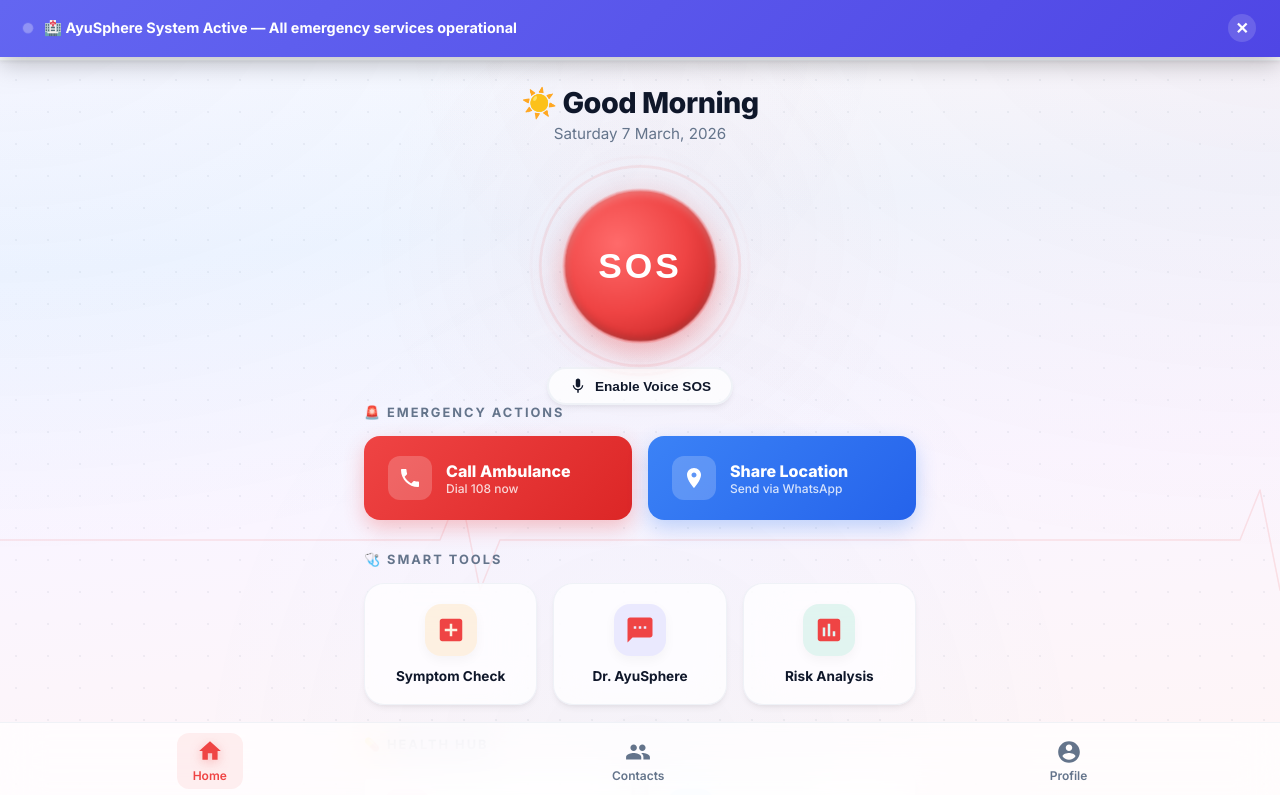
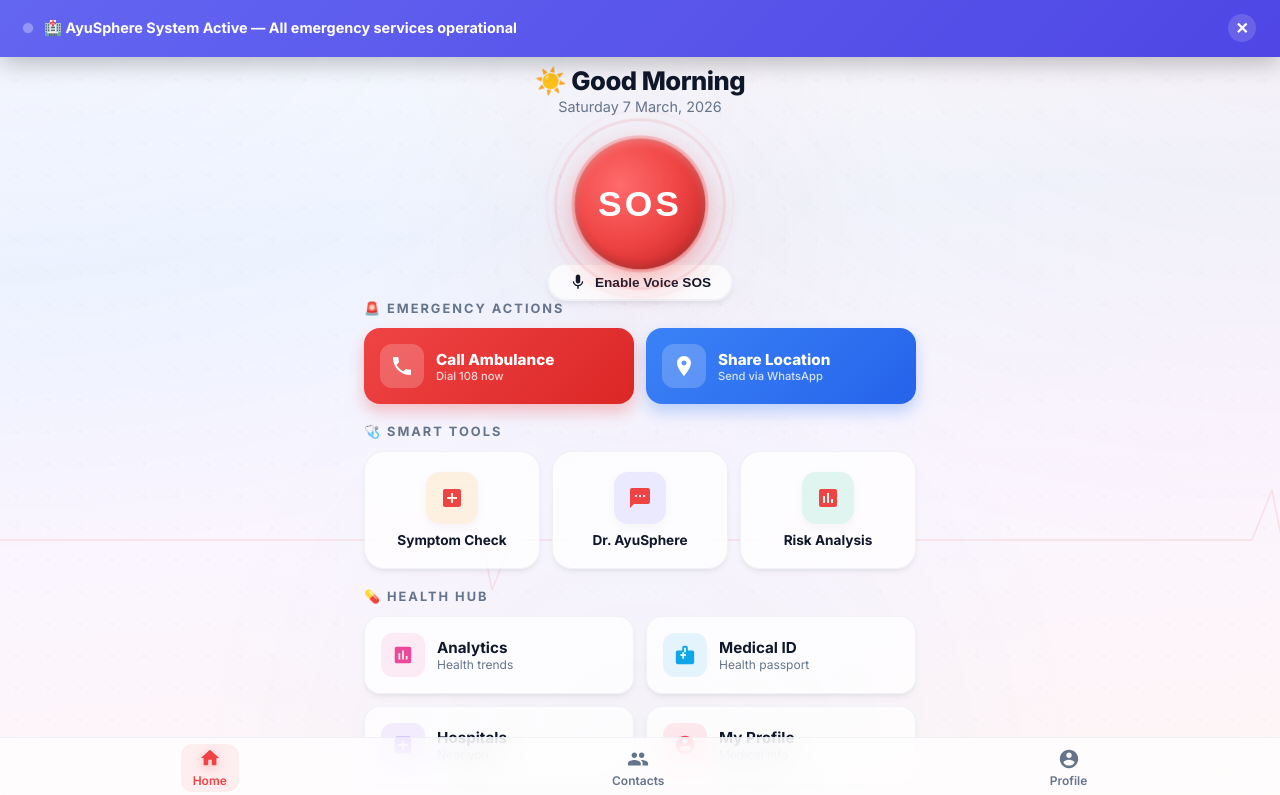
Before and after one commit to Ayush13harsh/AyuSphere, a Next.js app in the folder frontend/: page /dashboard in a window 1280 px wide. Shown: the top 795 px of the page. Built offline with nearby package versions, Linux system fonts and the light colour scheme; no server answers; sample sign-in values are in the browser's storage.

Commit message:
style(dashboard): optimize layout for single-screen view by compacting spacing and scaling down components

```diff
--- a/frontend/app/dashboard/page.js
+++ b/frontend/app/dashboard/page.js
@@ -8,7 +8,7 @@
 
 const AmbulanceTracker = dynamic(() => import('../components/AmbulanceTracker'), {
     ssr: false,
-    loading: () => <div className="tracker-overlay"><div className="tracker-modal" style={{textAlign: 'center', padding: '3rem'}}><h3>Connecting to Dispatch...</h3></div></div>
+    loading: () => <div className="tracker-overlay"><div className="tracker-modal" style={{ textAlign: 'center', padding: '3rem' }}><h3>Connecting to Dispatch...</h3></div></div>
 });
 
 export default function Dashboard() {
@@ -50,7 +50,7 @@
         if (recognitionRef.current) {
             recognitionRef.current.onend = () => {
                 if (isListening) {
-                    try { recognitionRef.current.start(); } catch(e) {}
+                    try { recognitionRef.current.start(); } catch (e) { }
                 }
             };
         }
@@ -67,7 +67,7 @@
             recognitionRef.current.stop();
         } else {
             setIsListening(true);
-            try { recognitionRef.current.start(); } catch(e) {}
+            try { recognitionRef.current.start(); } catch (e) { }
         }
     };
 
@@ -217,18 +217,18 @@
                     <strong>SOS Sent!</strong> {alert.message}
                     <br />
                     <a href={alert.mapsLink} target="_blank" rel="noopener noreferrer"
-                       style={{ color: '#03543F', textDecoration: 'underline', marginTop: '8px', display: 'inline-block' }}>
+                        style={{ color: '#03543F', textDecoration: 'underline', marginTop: '8px', display: 'inline-block' }}>
                         View Logged Incident Map
                     </a>
                 </div>
             )}
 
             {/* Welcome Hero Section */}
-            <div style={{ textAlign: 'center', marginBottom: '0.5rem', animation: 'fade-in 0.5s ease' }}>
-                <h2 style={{ fontSize: '1.8rem', fontWeight: 800, color: 'var(--text-dark)', marginBottom: '4px', letterSpacing: '-0.5px' }}>
+            <div style={{ textAlign: 'center', marginBottom: '0.25rem', animation: 'fade-in 0.5s ease' }}>
+                <h2 style={{ fontSize: '1.6rem', fontWeight: 800, color: 'var(--text-dark)', marginBottom: '2px', letterSpacing: '-0.5px' }}>
                     {new Date().getHours() < 12 ? '☀️ Good Morning' : new Date().getHours() < 17 ? '🌤 Good Afternoon' : '🌙 Good Evening'}
                 </h2>
-                <p style={{ color: 'var(--text-light)', fontSize: '0.95rem' }}>
+                <p style={{ color: 'var(--text-light)', fontSize: '0.9rem' }}>
                     {new Date().toLocaleDateString('en-IN', { weekday: 'long', day: 'numeric', month: 'long', year: 'numeric' })}
                 </p>
             </div>
@@ -237,7 +237,7 @@
                 <button className={`sos-button ${loading ? 'pulse-active' : ''} ${isListening ? 'listening-glow' : ''}`} onClick={handleSOS} disabled={loading}>
                     {loading ? (
                         <div style={{ display: 'flex', flexDirection: 'column', alignItems: 'center', justifyContent: 'center' }}>
-                            <span className="loading-spinner" style={{width: '28px', height: '28px', borderWidth: '4px', marginBottom: '8px'}}></span>
+                            <span className="loading-spinner" style={{ width: '28px', height: '28px', borderWidth: '4px', marginBottom: '8px' }}></span>
                             <span style={{ fontSize: '1rem', fontWeight: 600, letterSpacing: '0px' }}>Sending Alerts...</span>
                         </div>
                     ) : 'SOS'}
@@ -263,7 +263,7 @@
                         }}
                     >
                         <svg viewBox="0 0 24 24" width="18" height="18" fill="currentColor">
-                            <path d="M12 14c1.66 0 2.99-1.34 2.99-3L15 5c0-1.66-1.34-3-3-3S9 3.34 9 5v6c0 1.66 1.34 3 3 3zm5.3-3c0 3-2.54 5.1-5.3 5.1S6.7 14 6.7 11H5c0 3.41 2.72 6.23 6 6.72V21h2v-3.28c3.28-.48 6-3.3 6-6.72h-1.7z"/>
+                            <path d="M12 14c1.66 0 2.99-1.34 2.99-3L15 5c0-1.66-1.34-3-3-3S9 3.34 9 5v6c0 1.66 1.34 3 3 3zm5.3-3c0 3-2.54 5.1-5.3 5.1S6.7 14 6.7 11H5c0 3.41 2.72 6.23 6 6.72V21h2v-3.28c3.28-.48 6-3.3 6-6.72h-1.7z" />
                         </svg>
                         {isListening ? 'Listening (Say "Help")' : 'Enable Voice SOS'}
                     </button>
@@ -271,69 +271,69 @@
             </div>
 
             {/* ── Emergency Actions ── */}
-            <div style={{ marginBottom: '2rem' }}>
-                <h3 style={{ fontSize: '0.8rem', textTransform: 'uppercase', letterSpacing: '2px', color: 'var(--text-light)', marginBottom: '1rem', fontWeight: 700 }}>
+            <div style={{ marginBottom: '1.25rem' }}>
+                <h3 style={{ fontSize: '0.8rem', textTransform: 'uppercase', letterSpacing: '2px', color: 'var(--text-light)', marginBottom: '0.75rem', fontWeight: 700 }}>
                     🚨 Emergency Actions
                 </h3>
-                <div style={{ display: 'grid', gridTemplateColumns: '1fr 1fr', gap: '1rem' }}>
+                <div style={{ display: 'grid', gridTemplateColumns: '1fr 1fr', gap: '0.75rem' }}>
                     <a href="tel:108" style={{
-                        display: 'flex', alignItems: 'center', gap: '14px', padding: '1.25rem 1.5rem',
+                        display: 'flex', alignItems: 'center', gap: '12px', padding: '1rem',
                         background: 'linear-gradient(135deg, #ef4444, #dc2626)', color: 'white',
-                        borderRadius: '16px', textDecoration: 'none', fontWeight: 700, fontSize: '1rem',
-                        boxShadow: '0 8px 20px rgba(239,68,68,0.3)', transition: 'all 0.3s ease',
+                        borderRadius: '16px', textDecoration: 'none', fontWeight: 700, fontSize: '0.95rem',
+                        boxShadow: '0 8px 15px rgba(239,68,68,0.3)', transition: 'all 0.3s ease',
                         animation: 'fade-in 0.4s ease'
                     }}>
                         <div style={{ width: '44px', height: '44px', borderRadius: '12px', background: 'rgba(255,255,255,0.2)', display: 'flex', justifyContent: 'center', alignItems: 'center', flexShrink: 0 }}>
-                            <svg viewBox="0 0 24 24" width="24" height="24" fill="white"><path d="M6.62 10.79c1.44 2.83 3.76 5.15 6.59 6.59l2.2-2.2c.28-.28.67-.36 1.02-.25 1.12.37 2.33.57 3.57.57.55 0 1 .45 1 1V20c0 .55-.45 1-1 1-9.39 0-17-7.61-17-17 0-.55.45-1 1-1h3.5c.55 0 1 .45 1 1 0 1.25.2 2.45.57 3.57.11.35.03.74-.25 1.02l-2.2 2.2z"/></svg>
+                            <svg viewBox="0 0 24 24" width="24" height="24" fill="white"><path d="M6.62 10.79c1.44 2.83 3.76 5.15 6.59 6.59l2.2-2.2c.28-.28.67-.36 1.02-.25 1.12.37 2.33.57 3.57.57.55 0 1 .45 1 1V20c0 .55-.45 1-1 1-9.39 0-17-7.61-17-17 0-.55.45-1 1-1h3.5c.55 0 1 .45 1 1 0 1.25.2 2.45.57 3.57.11.35.03.74-.25 1.02l-2.2 2.2z" /></svg>
                         </div>
                         <div>
-                            <div style={{ fontSize: '1rem', fontWeight: 800 }}>Call Ambulance</div>
-                            <div style={{ fontSize: '0.75rem', opacity: 0.8, fontWeight: 500 }}>Dial 108 now</div>
+                            <div style={{ fontSize: '0.95rem', fontWeight: 800 }}>Call Ambulance</div>
+                            <div style={{ fontSize: '0.7rem', opacity: 0.8, fontWeight: 500 }}>Dial 108 now</div>
                         </div>
                     </a>
                     <button onClick={handleShareLocation} disabled={locationLoading} style={{
-                        display: 'flex', alignItems: 'center', gap: '14px', padding: '1.25rem 1.5rem',
+                        display: 'flex', alignItems: 'center', gap: '12px', padding: '1rem',
                         background: 'linear-gradient(135deg, #3b82f6, #2563eb)', color: 'white',
-                        borderRadius: '16px', border: 'none', cursor: 'pointer', fontWeight: 700, fontSize: '1rem',
-                        boxShadow: '0 8px 20px rgba(59,130,246,0.3)', transition: 'all 0.3s ease',
+                        borderRadius: '16px', border: 'none', cursor: 'pointer', fontWeight: 700, fontSize: '0.95rem',
+                        boxShadow: '0 8px 15px rgba(59,130,246,0.3)', transition: 'all 0.3s ease',
                         animation: 'fade-in 0.5s ease', fontFamily: 'inherit', textAlign: 'left'
                     }}>
                         <div style={{ width: '44px', height: '44px', borderRadius: '12px', background: 'rgba(255,255,255,0.2)', display: 'flex', justifyContent: 'center', alignItems: 'center', flexShrink: 0 }}>
                             {locationLoading ? (
                                 <span className="loading-spinner" style={{ width: '22px', height: '22px' }}></span>
                             ) : (
-                                <svg viewBox="0 0 24 24" width="24" height="24" fill="white"><path d="M12 2C8.13 2 5 5.13 5 9c0 5.25 7 13 7 13s7-7.75 7-13c0-3.87-3.13-7-7-7zm0 9.5c-1.38 0-2.5-1.12-2.5-2.5s1.12-2.5 2.5-2.5 2.5 1.12 2.5 2.5-1.12 2.5-2.5 2.5z"/></svg>
+                                <svg viewBox="0 0 24 24" width="24" height="24" fill="white"><path d="M12 2C8.13 2 5 5.13 5 9c0 5.25 7 13 7 13s7-7.75 7-13c0-3.87-3.13-7-7-7zm0 9.5c-1.38 0-2.5-1.12-2.5-2.5s1.12-2.5 2.5-2.5 2.5 1.12 2.5 2.5-1.12 2.5-2.5 2.5z" /></svg>
                             )}
                         </div>
                         <div>
-                            <div style={{ fontSize: '1rem', fontWeight: 800 }}>{locationLoading ? 'Sharing...' : 'Share Location'}</div>
-                            <div style={{ fontSize: '0.75rem', opacity: 0.8, fontWeight: 500 }}>Send via WhatsApp</div>
+                            <div style={{ fontSize: '0.95rem', fontWeight: 800 }}>{locationLoading ? 'Sharing...' : 'Share Location'}</div>
+                            <div style={{ fontSize: '0.7rem', opacity: 0.8, fontWeight: 500 }}>Send via WhatsApp</div>
                         </div>
                     </button>
                 </div>
             </div>
 
             {/* ── Smart Tools ── */}
-            <div style={{ marginBottom: '2rem' }}>
-                <h3 style={{ fontSize: '0.8rem', textTransform: 'uppercase', letterSpacing: '2px', color: 'var(--text-light)', marginBottom: '1rem', fontWeight: 700 }}>
+            <div style={{ marginBottom: '1.25rem' }}>
+                <h3 style={{ fontSize: '0.8rem', textTransform: 'uppercase', letterSpacing: '2px', color: 'var(--text-light)', marginBottom: '0.75rem', fontWeight: 700 }}>
                     🩺 Smart Tools
                 </h3>
-                <div style={{ display: 'grid', gridTemplateColumns: '1fr 1fr 1fr', gap: '1rem' }}>
+                <div style={{ display: 'grid', gridTemplateColumns: '1fr 1fr 1fr', gap: '0.75rem' }}>
                     <Link href="/symptom-checker" className="action-card" style={{ padding: '1.25rem 0.75rem' }}>
                         <div className="icon-badge" style={{ width: '52px', height: '52px', background: 'rgba(245,158,11,0.12)' }}>
-                            <svg viewBox="0 0 24 24" width="26" height="26" fill="#f59e0b"><path d="M19 3H5c-1.1 0-2 .9-2 2v14c0 1.1.9 2 2 2h14c1.1 0 2-.9 2-2V5c0-1.1-.9-2-2-2zm-2 10h-4v4h-2v-4H7v-2h4V7h2v4h4v2z"/></svg>
+                            <svg viewBox="0 0 24 24" width="26" height="26" fill="#f59e0b"><path d="M19 3H5c-1.1 0-2 .9-2 2v14c0 1.1.9 2 2 2h14c1.1 0 2-.9 2-2V5c0-1.1-.9-2-2-2zm-2 10h-4v4h-2v-4H7v-2h4V7h2v4h4v2z" /></svg>
                         </div>
                         <span style={{ fontSize: '0.85rem' }}>Symptom Check</span>
                     </Link>
                     <Link href="/chatbot" className="action-card" style={{ padding: '1.25rem 0.75rem' }}>
                         <div className="icon-badge" style={{ width: '52px', height: '52px', background: 'rgba(99,102,241,0.12)' }}>
-                            <svg viewBox="0 0 24 24" width="26" height="26" fill="#6366f1"><path d="M20 2H4c-1.1 0-2 .9-2 2v18l4-4h14c1.1 0 2-.9 2-2V4c0-1.1-.9-2-2-2zM9 11H7V9h2v2zm4 0h-2V9h2v2zm4 0h-2V9h2v2z"/></svg>
+                            <svg viewBox="0 0 24 24" width="26" height="26" fill="#6366f1"><path d="M20 2H4c-1.1 0-2 .9-2 2v18l4-4h14c1.1 0 2-.9 2-2V4c0-1.1-.9-2-2-2zM9 11H7V9h2v2zm4 0h-2V9h2v2zm4 0h-2V9h2v2z" /></svg>
                         </div>
                         <span style={{ fontSize: '0.85rem' }}>Dr. AyuSphere</span>
                     </Link>
                     <Link href="/risk-assessment" className="action-card" style={{ padding: '1.25rem 0.75rem' }}>
                         <div className="icon-badge" style={{ width: '52px', height: '52px', background: 'rgba(16,185,129,0.12)' }}>
-                            <svg viewBox="0 0 24 24" width="26" height="26" fill="#10b981"><path d="M19 3H5c-1.1 0-2 .9-2 2v14c0 1.1.9 2 2 2h14c1.1 0 2-.9 2-2V5c0-1.1-.9-2-2-2zM9 17H7v-7h2v7zm4 0h-2V7h2v10zm4 0h-2v-4h2v4z"/></svg>
+                            <svg viewBox="0 0 24 24" width="26" height="26" fill="#10b981"><path d="M19 3H5c-1.1 0-2 .9-2 2v14c0 1.1.9 2 2 2h14c1.1 0 2-.9 2-2V5c0-1.1-.9-2-2-2zM9 17H7v-7h2v7zm4 0h-2V7h2v10zm4 0h-2v-4h2v4z" /></svg>
                         </div>
                         <span style={{ fontSize: '0.85rem' }}>Risk Analysis</span>
                     </Link>
@@ -341,19 +341,19 @@
             </div>
 
             {/* ── Health Hub ── */}
-            <div style={{ marginBottom: '2.5rem' }}>
-                <h3 style={{ fontSize: '0.8rem', textTransform: 'uppercase', letterSpacing: '2px', color: 'var(--text-light)', marginBottom: '1rem', fontWeight: 700 }}>
+            <div style={{ marginBottom: '1.5rem' }}>
+                <h3 style={{ fontSize: '0.8rem', textTransform: 'uppercase', letterSpacing: '2px', color: 'var(--text-light)', marginBottom: '0.75rem', fontWeight: 700 }}>
                     💊 Health Hub
                 </h3>
-                <div style={{ display: 'grid', gridTemplateColumns: '1fr 1fr', gap: '1rem' }}>
+                <div style={{ display: 'grid', gridTemplateColumns: '1fr 1fr', gap: '0.75rem' }}>
                     <Link href="/analytics" style={{
-                        display: 'flex', alignItems: 'center', gap: '14px', padding: '1.25rem',
+                        display: 'flex', alignItems: 'center', gap: '12px', padding: '1rem',
                         background: 'var(--white)', borderRadius: '16px', textDecoration: 'none',
                         border: '1px solid var(--border)', transition: 'all 0.3s ease',
                         boxShadow: 'var(--shadow-sm)', color: 'var(--text-dark)'
                     }}>
                         <div style={{ width: '44px', height: '44px', borderRadius: '12px', background: 'rgba(236,72,153,0.1)', display: 'flex', justifyContent: 'center', alignItems: 'center', flexShrink: 0 }}>
-                            <svg viewBox="0 0 24 24" width="22" height="22" fill="#ec4899"><path d="M19 3H5c-1.1 0-2 .9-2 2v14c0 1.1.9 2 2 2h14c1.1 0 2-.9 2-2V5c0-1.1-.9-2-2-2zM9 17H7v-7h2v7zm4 0h-2V7h2v10zm4 0h-2v-4h2v4z"/></svg>
+                            <svg viewBox="0 0 24 24" width="22" height="22" fill="#ec4899"><path d="M19 3H5c-1.1 0-2 .9-2 2v14c0 1.1.9 2 2 2h14c1.1 0 2-.9 2-2V5c0-1.1-.9-2-2-2zM9 17H7v-7h2v7zm4 0h-2V7h2v10zm4 0h-2v-4h2v4z" /></svg>
                         </div>
                         <div>
                             <div style={{ fontWeight: 700, fontSize: '0.95rem' }}>Analytics</div>
@@ -361,13 +361,13 @@
                         </div>
                     </Link>
                     <Link href="/medical-id" style={{
-                        display: 'flex', alignItems: 'center', gap: '14px', padding: '1.25rem',
+                        display: 'flex', alignItems: 'center', gap: '12px', padding: '1rem',
                         background: 'var(--white)', borderRadius: '16px', textDecoration: 'none',
                         border: '1px solid var(--border)', transition: 'all 0.3s ease',
                         boxShadow: 'var(--shadow-sm)', color: 'var(--text-dark)'
                     }}>
                         <div style={{ width: '44px', height: '44px', borderRadius: '12px', background: 'rgba(14,165,233,0.1)', display: 'flex', justifyContent: 'center', alignItems: 'center', flexShrink: 0 }}>
-                            <svg viewBox="0 0 24 24" width="22" height="22" fill="#0ea5e9"><path d="M20 7h-5V4c0-1.1-.9-2-2-2h-2c-1.1 0-2 .9-2 2v3H4c-1.1 0-2 .9-2 2v11c0 1.1.9 2 2 2h16c1.1 0 2-.9 2-2V9c0-1.1-.9-2-2-2zm-9-3h2v5h-2V4zm0 12h-2v-3H7v-2h2V9h2v2h2v2h-2v3z"/></svg>
+                            <svg viewBox="0 0 24 24" width="22" height="22" fill="#0ea5e9"><path d="M20 7h-5V4c0-1.1-.9-2-2-2h-2c-1.1 0-2 .9-2 2v3H4c-1.1 0-2 .9-2 2v11c0 1.1.9 2 2 2h16c1.1 0 2-.9 2-2V9c0-1.1-.9-2-2-2zm-9-3h2v5h-2V4zm0 12h-2v-3H7v-2h2V9h2v2h2v2h-2v3z" /></svg>
                         </div>
                         <div>
                             <div style={{ fontWeight: 700, fontSize: '0.95rem' }}>Medical ID</div>
@@ -375,13 +375,13 @@
                         </div>
                     </Link>
                     <Link href="/hospitals" style={{
-                        display: 'flex', alignItems: 'center', gap: '14px', padding: '1.25rem',
+                        display: 'flex', alignItems: 'center', gap: '12px', padding: '1rem',
                         background: 'var(--white)', borderRadius: '16px', textDecoration: 'none',
                         border: '1px solid var(--border)', transition: 'all 0.3s ease',
                         boxShadow: 'var(--shadow-sm)', color: 'var(--text-dark)'
                     }}>
                         <div style={{ width: '44px', height: '44px', borderRadius: '12px', background: 'rgba(139,92,246,0.1)', display: 'flex', justifyContent: 'center', alignItems: 'center', flexShrink: 0 }}>
-                            <svg viewBox="0 0 24 24" width="22" height="22" fill="#8b5cf6"><path d="M19 3H5c-1.1 0-1.99.9-1.99 2L3 19c0 1.1.9 2 2 2h14c1.1 0 2-.9 2-2V5c0-1.1-.9-2-2-2zm-2 10h-4v4h-2v-4H7v-2h4V7h2v4h4v2z"/></svg>
+                            <svg viewBox="0 0 24 24" width="22" height="22" fill="#8b5cf6"><path d="M19 3H5c-1.1 0-1.99.9-1.99 2L3 19c0 1.1.9 2 2 2h14c1.1 0 2-.9 2-2V5c0-1.1-.9-2-2-2zm-2 10h-4v4h-2v-4H7v-2h4V7h2v4h4v2z" /></svg>
                         </div>
                         <div>
                             <div style={{ fontWeight: 700, fontSize: '0.95rem' }}>Hospitals</div>
@@ -389,13 +389,13 @@
                         </div>
                     </Link>
                     <Link href="/profile" style={{
-                        display: 'flex', alignItems: 'center', gap: '14px', padding: '1.25rem',
+                        display: 'flex', alignItems: 'center', gap: '12px', padding: '1rem',
                         background: 'var(--white)', borderRadius: '16px', textDecoration: 'none',
                         border: '1px solid var(--border)', transition: 'all 0.3s ease',
                         boxShadow: 'var(--shadow-sm)', color: 'var(--text-dark)'
                     }}>
                         <div style={{ width: '44px', height: '44px', borderRadius: '12px', background: 'rgba(244,63,94,0.1)', display: 'flex', justifyContent: 'center', alignItems: 'center', flexShrink: 0 }}>
-                            <svg viewBox="0 0 24 24" width="22" height="22" fill="#f43f5e"><path d="M12 2C6.48 2 2 6.48 2 12s4.48 10 10 10 10-4.48 10-10S17.52 2 12 2zm0 3c1.66 0 3 1.34 3 3s-1.34 3-3 3-3-1.34-3-3 1.34-3 3-3zm0 14.2c-2.5 0-4.71-1.28-6-3.22.03-1.99 4-3.08 6-3.08 1.99 0 5.97 1.09 6 3.08-1.29 1.94-3.5 3.22-6 3.22z"/></svg>
+                            <svg viewBox="0 0 24 24" width="22" height="22" fill="#f43f5e"><path d="M12 2C6.48 2 2 6.48 2 12s4.48 10 10 10 10-4.48 10-10S17.52 2 12 2zm0 3c1.66 0 3 1.34 3 3s-1.34 3-3 3-3-1.34-3-3 1.34-3 3-3zm0 14.2c-2.5 0-4.71-1.28-6-3.22.03-1.99 4-3.08 6-3.08 1.99 0 5.97 1.09 6 3.08-1.29 1.94-3.5 3.22-6 3.22z" /></svg>
                         </div>
                         <div>
                             <div style={{ fontWeight: 700, fontSize: '0.95rem' }}>My Profile</div>
--- a/frontend/app/globals.css
+++ b/frontend/app/globals.css
@@ -168,7 +168,7 @@
 
 header {
   background: var(--white);
-  padding: 0.75rem 1.25rem;
+  padding: 0.5rem 1.25rem;
   box-shadow: 0 1px 3px rgba(0, 0, 0, 0.06);
   display: flex;
   justify-content: space-between;
@@ -193,7 +193,7 @@
 
 main {
   flex: 1;
-  padding: 1.5rem;
+  padding: 0.75rem 1.5rem 1.5rem 1.5rem;
   max-width: 600px;
   margin: 0 auto;
   width: 100%;
@@ -327,13 +327,13 @@
   display: flex;
   justify-content: center;
   align-items: center;
-  padding: 2.5rem 0 4rem 0;
+  padding: 1.25rem 0 2rem 0;
   position: relative;
 }
 
 .sos-button {
-  width: 150px;
-  height: 150px;
+  width: 130px;
+  height: 130px;
   border-radius: 50%;
   background: radial-gradient(circle at 35% 35%, #ff6b6b, var(--primary-red), #b91c1c);
   color: white;
@@ -421,8 +421,8 @@
   display: flex;
   flex-direction: column;
   align-items: center;
-  gap: 12px;
-  padding: 1.5rem 1rem;
+  gap: 8px;
+  padding: 1rem 0.5rem;
   text-decoration: none;
   color: var(--text-dark);
   font-weight: 700;
@@ -449,9 +449,9 @@
   display: flex;
   justify-content: center;
   align-items: center;
-  width: 60px;
-  height: 60px;
-  border-radius: 16px;
+  width: 44px;
+  height: 44px;
+  border-radius: 14px;
   background: var(--bg-red-light);
   box-shadow: 0 4px 12px rgba(0, 0, 0, 0.04);
   transition: all 0.35s ease;
@@ -463,8 +463,8 @@
 }
 
 .action-card svg {
-  width: 30px;
-  height: 30px;
+  width: 24px;
+  height: 24px;
   fill: var(--primary-red);
   transition: all 0.35s ease;
 }
@@ -474,8 +474,8 @@
   display: flex;
   align-items: center;
   justify-content: space-between;
-  padding: 1rem 1.25rem;
-  margin-bottom: 0.75rem;
+  padding: 0.8rem 1rem;
+  margin-bottom: 0.5rem;
 }
 
 .list-content h3 { font-size: 1rem; }
@@ -489,7 +489,7 @@
   justify-content: space-around;
   background: var(--white);
   border-top: 1px solid var(--border);
-  padding: 0.6rem 0 0.7rem 0;
+  padding: 0.4rem 0 0.5rem 0;
   position: sticky;
   bottom: 0;
   z-index: 100;
@@ -505,13 +505,13 @@
   font-weight: 600;
   color: var(--text-light);
   text-decoration: none;
-  padding: 6px 16px;
+  padding: 4px 12px;
   transition: all 0.25s;
   gap: 3px;
   border-radius: 12px;
 }
 
-.nav-item svg { width: 26px; height: 26px; fill: currentColor; transition: all 0.25s ease; }
+.nav-item svg { width: 22px; height: 22px; fill: currentColor; transition: all 0.25s ease; }
 
 .nav-item.active {
   color: var(--primary-red);
```
